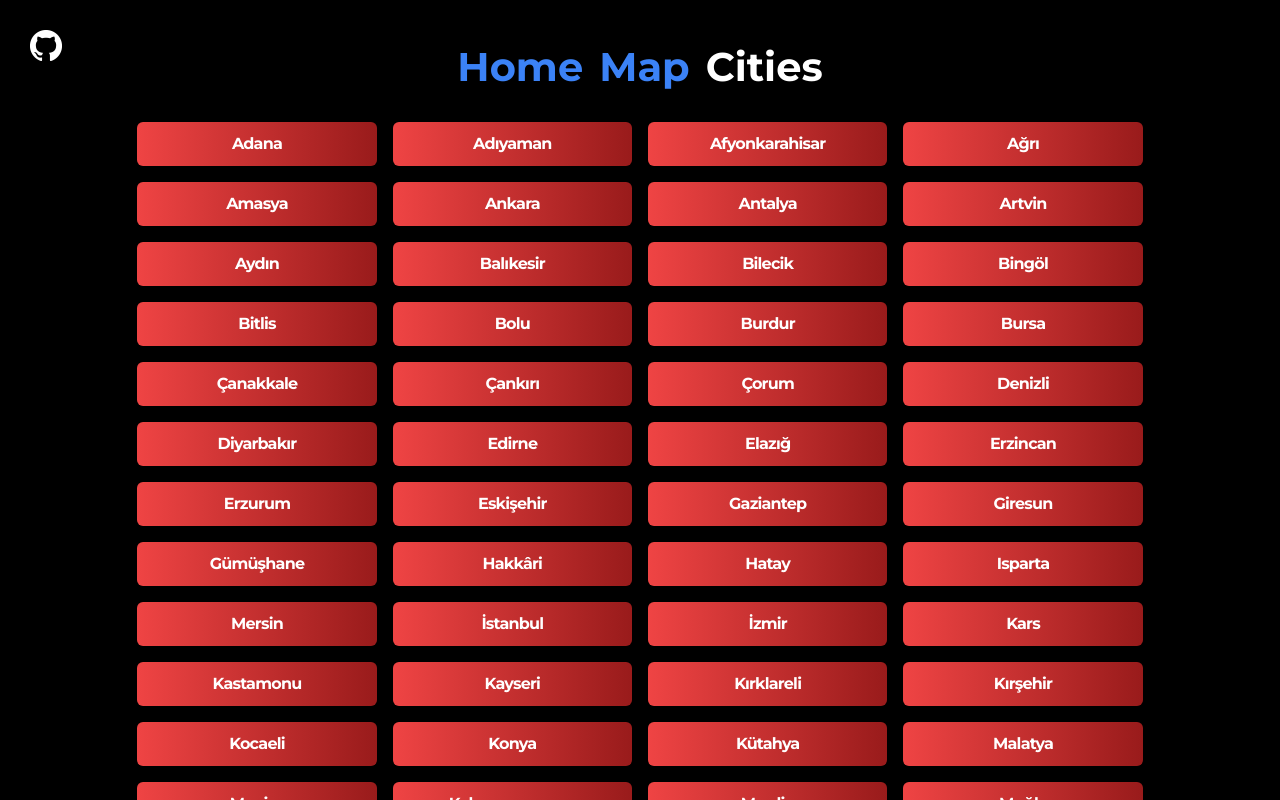
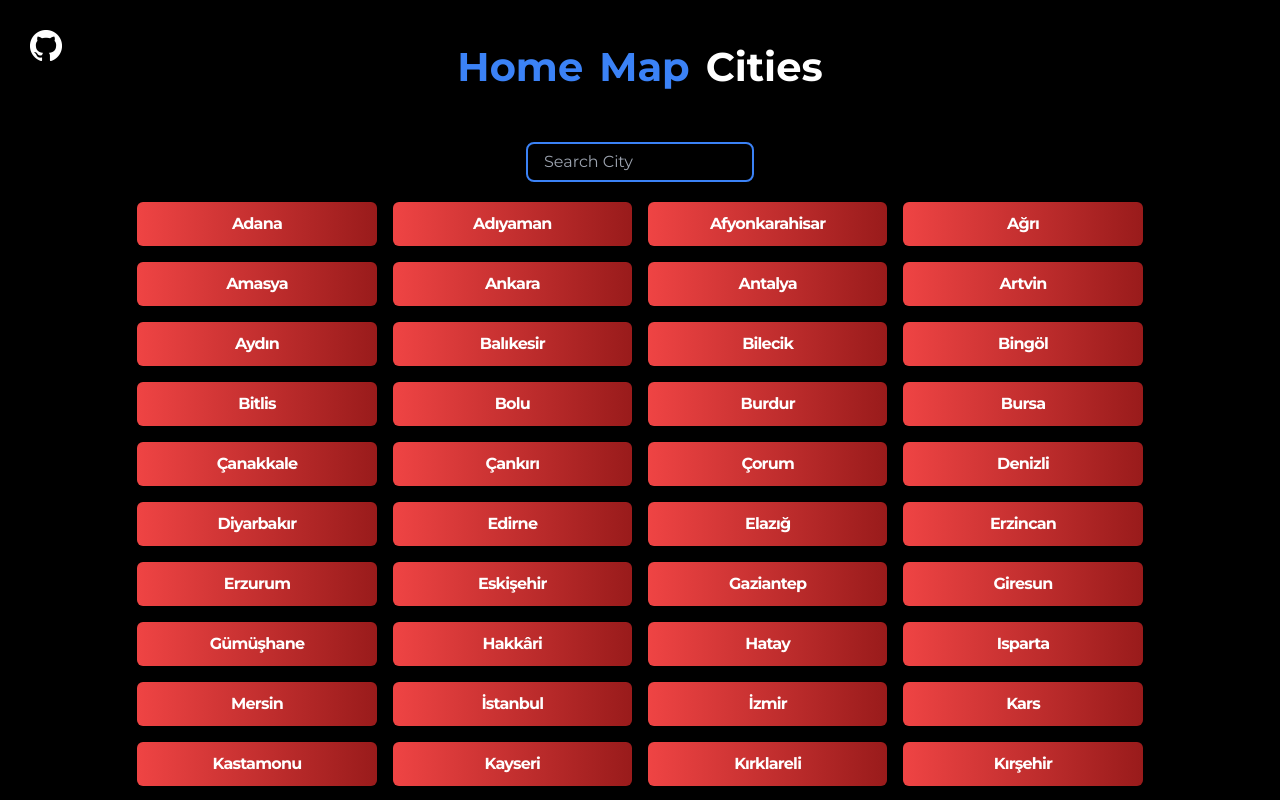
Before and after one commit to selcukguler0/weather-app, a React (Create React App) app: page /cities in a window 1280 px wide. Built offline with nearby package versions, Linux system fonts and the light colour scheme.

Commit message:
added search input for cities list

```diff
--- a/src/App.css
+++ /dev/null
@@ -1,26 +0,0 @@
-@tailwind base;
-@tailwind components;
-@tailwind utilities;
-
-* {
-	box-sizing: border-box;
-	margin: 0;
-	padding: 0;
-}
-
-html,
-body {
-	overflow-y: auto;
-	width: auto;
-	height: 100%;
-	max-height: 100%;
-	background-color: black;
-}
-
-#github {
-	position: absolute;
-	top: 10px;
-	left: 10px;
-	box-shadow: 0 0 10px rgba(0, 0, 0, 0.5);
-	z-index: 100;
-}
--- a/src/pages/Cities.jsx
+++ b/src/pages/Cities.jsx
@@ -1,9 +1,12 @@
 import { Link } from 'react-router-dom';
-import { cityList } from "../components/cities"
+import { useState } from 'react';
+import { cityList } from "../data/cities"
 import Header from "../components/Header";
 import GridLoader from "react-spinners/GridLoader";
 
 export default function Cities() {
+	const [cities, setCities] = useState(cityList);
+	const [searchInput, setSearchInput] = useState("");
 	if (!cityList) {
 		return (
 			<div className="flex justify-center items-center ">
@@ -11,11 +14,27 @@ export default function Cities() {
 			</div>
 		);
 	}
+
+	const search = (e) => {
+		setSearchInput(e.target.value);
+		// using toLocaleLowerCase to make the search case insensitive and sensitive for Turkish characters
+		const searchTerm = e.target.value.toLocaleLowerCase("tr");
+		const filteredCities = cityList.filter((city) =>
+			city.name.toLocaleLowerCase("tr").includes(searchTerm)
+		);
+		setCities(filteredCities);
+	}
+
 	return (
 		<div className="flex justify-center items-center flex-col mx-24">
 			<Header />
+			<input
+				value={searchInput}
+				className="m-5 bg-transparent border-blue-500 border-2 rounded-lg py-2 px-4 text-white"
+				onChange={search}
+				placeholder="Search City"></input>
 			<div className="grid lg:grid-cols-4 gap-4 sm:grid-cols-2 ">
-				{cityList.map((city) => (
+				{cities.map((city) => (
 					<Link
 						className="flex items-center justify-center rounded-md py-3 font-semibold tracking-tighter text-white bg-gradient-to-r from-red-500 to-red-800 px-14 text-md focus:shadow-outline hover:from-blue-800 hover:to-blue-500"
 						style={{ flexBasis: "20%" }}
--- a/src/pages/City.jsx
+++ b/src/pages/City.jsx
@@ -1,6 +1,6 @@
 import { useState, useEffect } from "react";
 import { Link, useParams } from "react-router-dom";
-import { cityList } from "../components/cities";
+import { cityList } from "../data/cities";
 import Header from "../components/Header";
 import { GridLoader } from "react-spinners"; //Loading animation
 import "./city.css";
```
Also changed, not shown: src/data/cities.js (renamed from src/components/cities.js).
